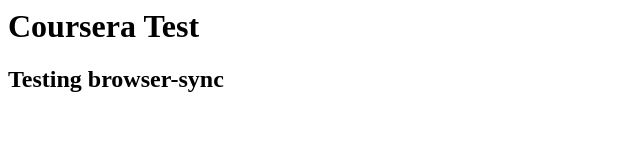
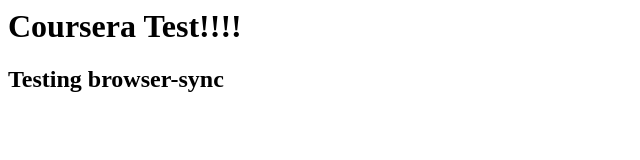
Before and after one commit to KikiChatz/coursera-test, a plain HTML site: page index.html in a window 1280 px wide. Shown: the full height of the page, 0-640 px from the left. Drawn offline with Linux system fonts and the light colour scheme.

Commit message:
trial after long time

```diff
--- a/index.html
+++ b/index.html
@@ -4,7 +4,7 @@
 <title>AngularJS</title>
 </head>
 <body>
-<h1>Coursera Test</h1>
+<h1>Coursera Test!!!!</h1>
 <h2>Testing browser-sync</h2>
 </body>
 </html>
```
